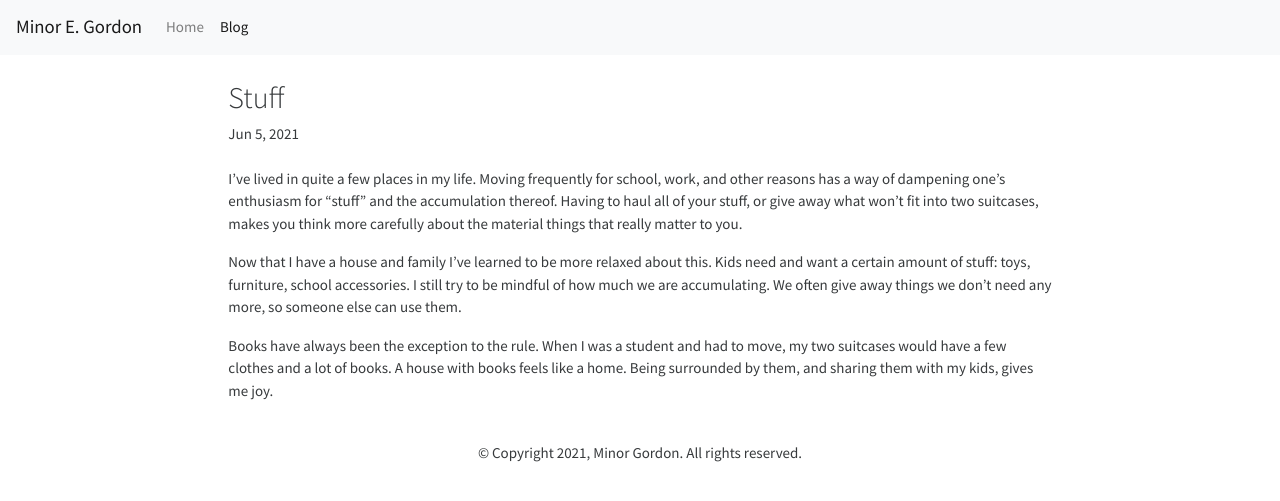
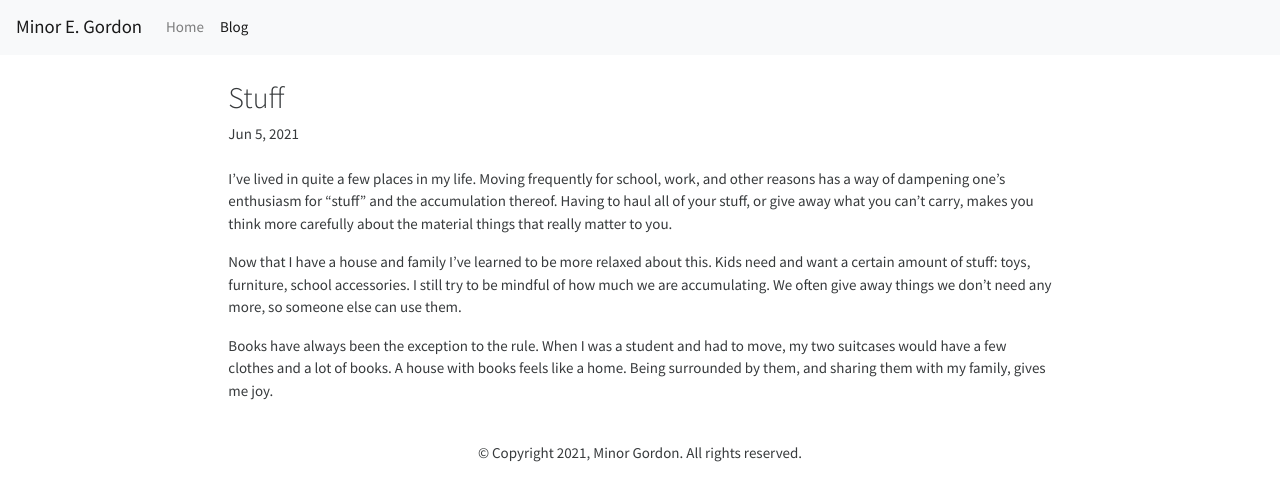
Before and after one commit to minorg/minorgordon.net, a Jekyll site: the page built from _posts/2021-06-05-stuff.md, in a window 1280 px wide. Shown: the top 501 px of the page. Built offline with Jekyll 4.4.1, drawn with Linux system fonts in a browser that asks for light colours; nearby versions of some CDN libraries.

Commit message:
new post

```diff
--- a/_posts/2021-06-05-stuff.md
+++ b/_posts/2021-06-05-stuff.md
@@ -5,8 +5,8 @@ date:   2021-06-05
 categories: reading
 ---
 
-I've lived in quite a few places in my life. Moving frequently for school, work, and other reasons has a way of dampening one's enthusiasm for "stuff" and the accumulation thereof. Having to haul all of your stuff, or give away what won't fit into two suitcases, makes you think more carefully about the material things that really matter to you.
+I've lived in quite a few places in my life. Moving frequently for school, work, and other reasons has a way of dampening one's enthusiasm for "stuff" and the accumulation thereof. Having to haul all of your stuff, or give away what you can't carry, makes you think more carefully about the material things that really matter to you.
 
 Now that I have a house and family I've learned to be more relaxed about this. Kids need and want a certain amount of stuff: toys, furniture, school accessories. I still try to be mindful of how much we are accumulating. We often give away things we don't need any more, so someone else can use them.
 
-Books have always been the exception to the rule. When I was a student and had to move, my two suitcases would have a few clothes and a lot of books. A house with books feels like a home. Being surrounded by them, and sharing them with my kids, gives me joy.
+Books have always been the exception to the rule. When I was a student and had to move, my two suitcases would have a few clothes and a lot of books. A house with books feels like a home. Being surrounded by them, and sharing them with my family, gives me joy.
```
Also changed, not shown: _posts/2021-06-05-liber-novus.md (added, +12 -0 lines).
